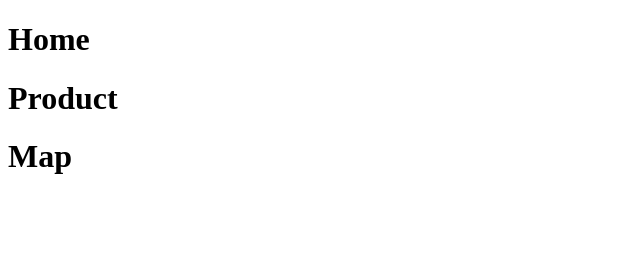
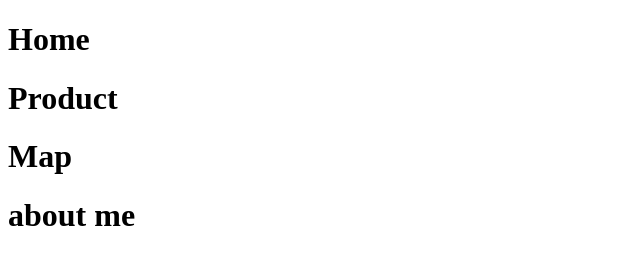
Before and after one commit to snnq95/lab_2, a plain HTML site: page menu.html in a window 1280 px wide. Shown: the whole page, without its empty margins (0-640 px from the left). Drawn offline with Linux system fonts and the light colour scheme.

Commit message:
Update menu.html

```diff
--- a/menu.html
+++ b/menu.html
@@ -4,7 +4,7 @@
     <h1>Home</h1>
     <h1>Product</h1>
     <h1>Map</h1>
-
+    <h1>about me</h1>
 </head>
 <body>
 
```
